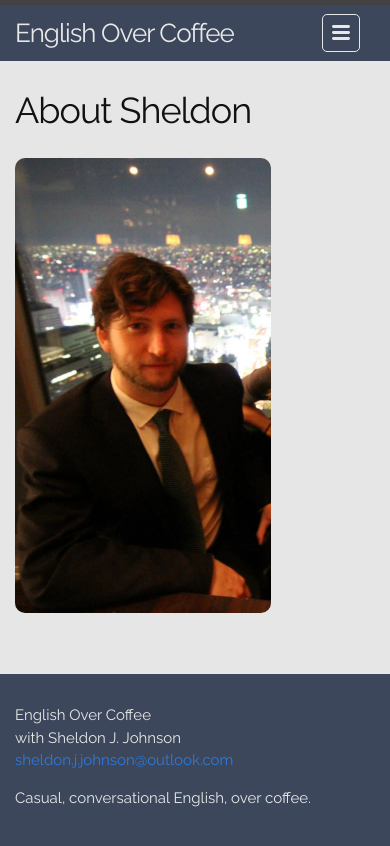
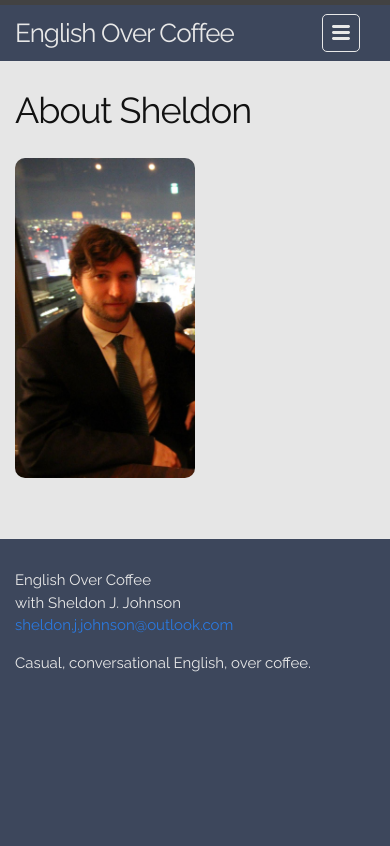
Before and after one commit to drzel/old-website, a Jekyll site: the page built from about.html, in a window 390 px wide. Shown: the top 846 px of the page. Built offline with Jekyll 4.4.1, drawn with Linux system fonts in a browser that asks for light colours.

Commit message:
format about image for mobile

```diff
--- a/css/main.scss
+++ b/css/main.scss
@@ -52,5 +52,6 @@ $on-laptop:         800px;
 .profile-pic-container {
     border-radius: 10px;
     overflow: hidden;
-    max-width: 256px;
+    width: 256px;
+    max-width: 50%;
 }
```
